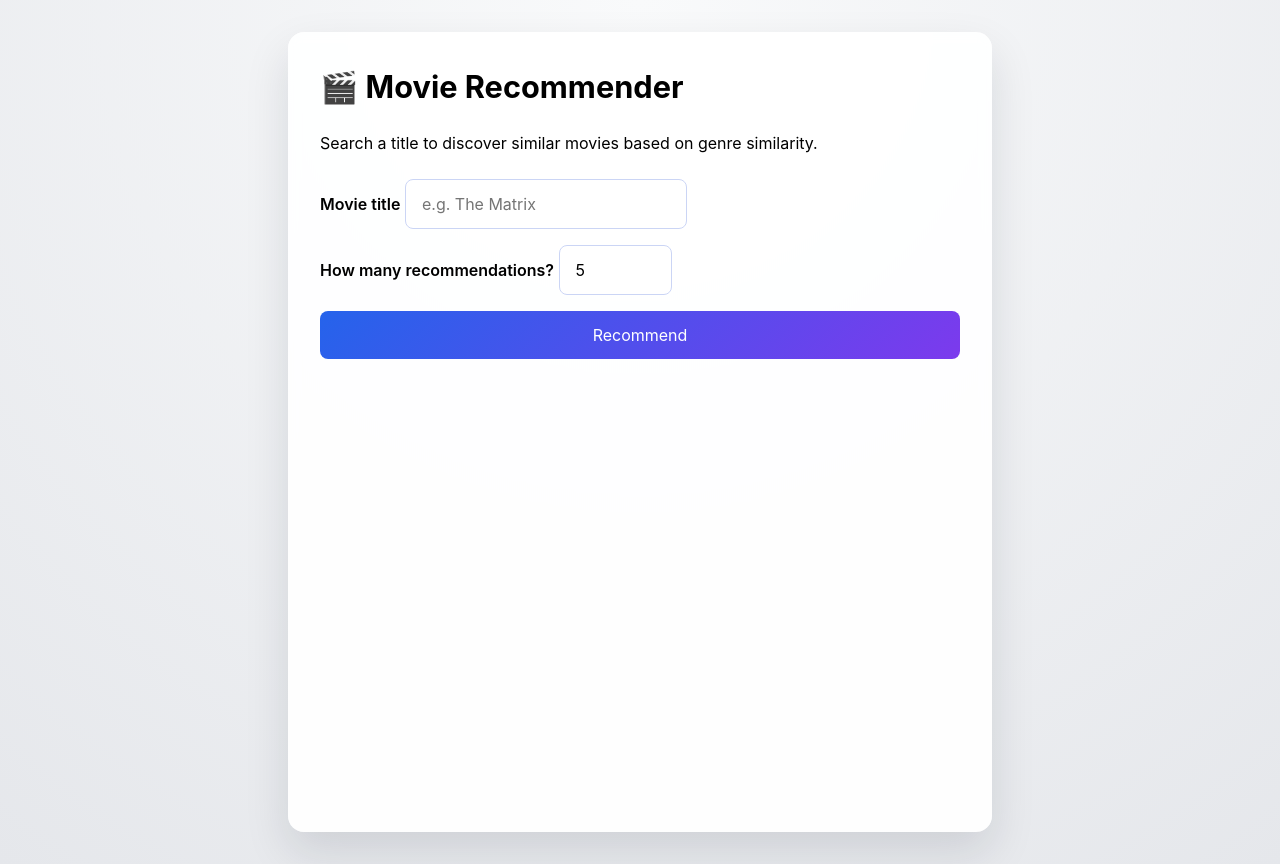
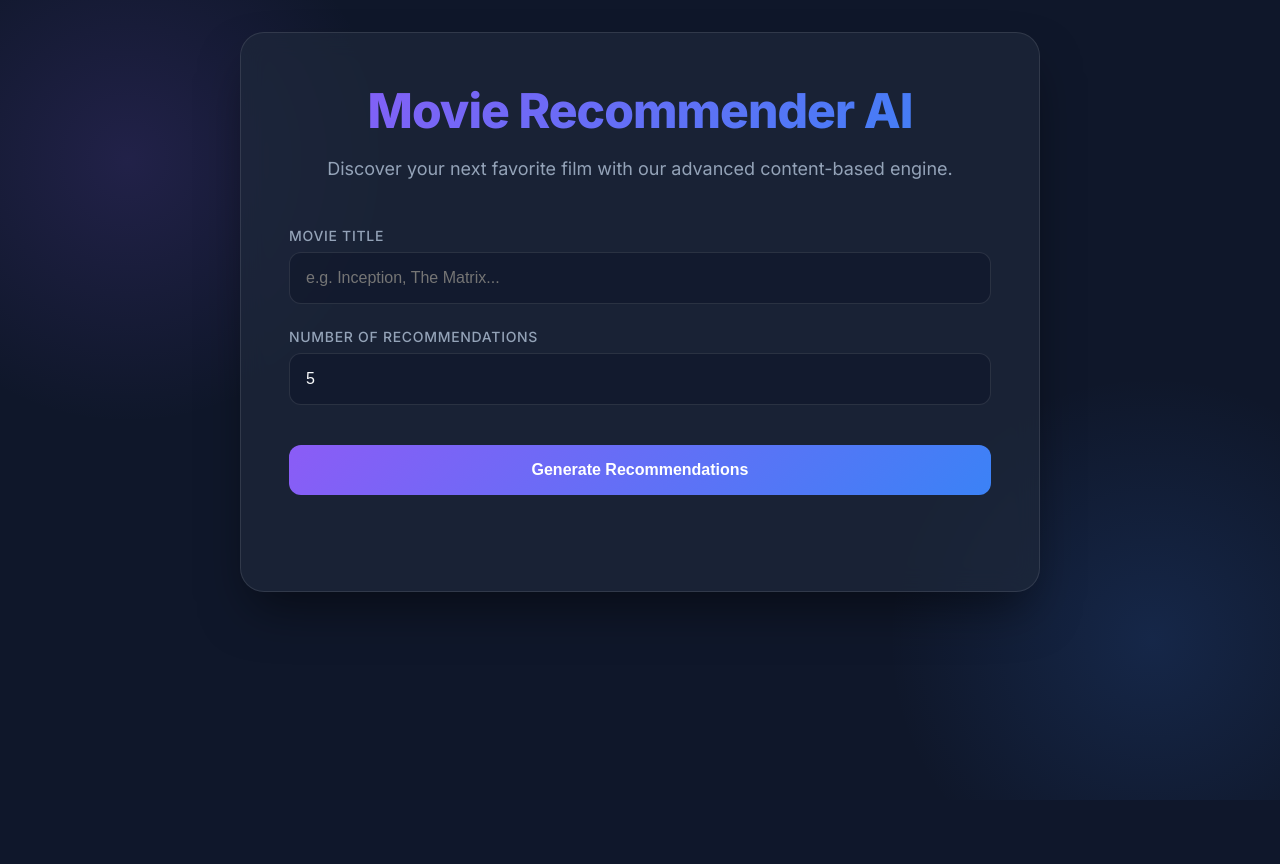
Before and after one commit to vrajgosai/movie-recommender-api, a Flask app: page / in a window 1280 px wide. After the commit the page ends 791 px from the top, so only its background shows below. Run offline with Flask 3, Linux system fonts and the light colour scheme; some libraries are stand-ins or nearby versions.

Commit message:
ui updated

```diff
--- /dev/null
+++ b/static/style.css
@@ -0,0 +1,251 @@
+/* Modern Reset */
+*, *::before, *::after {
+  box-sizing: border-box;
+}
+
+:root {
+  --bg-color: #0f172a;
+  --card-bg: #1e293b;
+  --text-primary: #f8fafc;
+  --text-secondary: #94a3b8;
+  --accent-primary: #8b5cf6;
+  --accent-secondary: #3b82f6;
+  --accent-gradient: linear-gradient(135deg, var(--accent-primary), var(--accent-secondary));
+  --danger: #ef4444;
+  --success: #22c55e;
+  --font-sans: 'Inter', system-ui, -apple-system, sans-serif;
+}
+
+body {
+  margin: 0;
+  font-family: var(--font-sans);
+  background-color: var(--bg-color);
+  color: var(--text-primary);
+  min-height: 100vh;
+  display: flex;
+  flex-direction: column;
+  align-items: center;
+  padding: 2rem;
+  background-image:
+    radial-gradient(circle at 10% 20%, rgba(139, 92, 246, 0.15) 0%, transparent 20%),
+    radial-gradient(circle at 90% 80%, rgba(59, 130, 246, 0.15) 0%, transparent 20%);
+}
+
+main {
+  width: 100%;
+  max-width: 800px;
+  background: rgba(30, 41, 59, 0.7);
+  backdrop-filter: blur(12px);
+  border: 1px solid rgba(255, 255, 255, 0.1);
+  border-radius: 24px;
+  padding: 3rem;
+  box-shadow: 0 25px 50px -12px rgba(0, 0, 0, 0.5);
+}
+
+/* Typography */
+h1 {
+  font-size: 3rem;
+  font-weight: 800;
+  margin: 0 0 1rem;
+  background: var(--accent-gradient);
+  -webkit-background-clip: text;
+  -webkit-text-fill-color: transparent;
+  letter-spacing: -0.02em;
+  text-align: center;
+}
+
+.subtitle {
+  text-align: center;
+  color: var(--text-secondary);
+  font-size: 1.125rem;
+  margin-bottom: 3rem;
+}
+
+/* Form Elements */
+form {
+  display: grid;
+  gap: 1.5rem;
+  margin-bottom: 3rem;
+}
+
+.input-group {
+  display: flex;
+  flex-direction: column;
+  gap: 0.5rem;
+}
+
+label {
+  font-weight: 500;
+  font-size: 0.875rem;
+  color: var(--text-secondary);
+  text-transform: uppercase;
+  letter-spacing: 0.05em;
+}
+
+input {
+  background: rgba(15, 23, 42, 0.6);
+  border: 1px solid rgba(255, 255, 255, 0.1);
+  color: var(--text-primary);
+  padding: 1rem;
+  border-radius: 12px;
+  font-size: 1rem;
+  transition: all 0.2s ease;
+}
+
+input:focus {
+  outline: none;
+  border-color: var(--accent-primary);
+  box-shadow: 0 0 0 4px rgba(139, 92, 246, 0.1);
+}
+
+button {
+  background: var(--accent-gradient);
+  color: white;
+  border: none;
+  padding: 1rem;
+  border-radius: 12px;
+  font-size: 1rem;
+  font-weight: 600;
+  cursor: pointer;
+  transition: transform 0.1s ease, opacity 0.2s ease;
+  margin-top: 1rem;
+}
+
+button:hover {
+  opacity: 0.9;
+  transform: translateY(-1px);
+}
+
+button:active {
+  transform: translateY(0);
+}
+
+button:disabled {
+  opacity: 0.5;
+  cursor: not-allowed;
+  transform: none;
+}
+
+/* Results Section */
+#results h2 {
+  font-size: 1.5rem;
+  margin-bottom: 1.5rem;
+  color: var(--text-primary);
+  display: flex;
+  align-items: center;
+  gap: 0.5rem;
+}
+
+.movie-list {
+  list-style: none;
+  padding: 0;
+  display: grid;
+  gap: 1rem;
+}
+
+.movie-card {
+  background: rgba(255, 255, 255, 0.03);
+  border: 1px solid rgba(255, 255, 255, 0.05);
+  border-radius: 16px;
+  padding: 1.5rem;
+  transition: transform 0.2s ease, background-color 0.2s ease;
+  animation: slideIn 0.3s ease-out forwards;
+  opacity: 0;
+}
+
+.movie-card:hover {
+  background: rgba(255, 255, 255, 0.06);
+  transform: scale(1.01);
+}
+
+.movie-header {
+  display: flex;
+  justify-content: space-between;
+  align-items: baseline;
+  margin-bottom: 0.5rem;
+}
+
+.movie-title {
+  font-size: 1.25rem;
+  font-weight: 700;
+  color: var(--text-primary);
+}
+
+.movie-meta {
+  display: flex;
+  gap: 1rem;
+  font-size: 0.875rem;
+  color: var(--text-secondary);
+  align-items: center;
+}
+
+.match-score {
+  background: rgba(139, 92, 246, 0.2);
+  color: #c4b5fd;
+  padding: 0.25rem 0.75rem;
+  border-radius: 999px;
+  font-weight: 600;
+  font-size: 0.75rem;
+}
+
+.movie-overview {
+  color: var(--text-secondary);
+  font-size: 0.95rem;
+  line-height: 1.6;
+  margin: 0.75rem 0 0;
+  display: -webkit-box;
+  -webkit-line-clamp: 2;
+  -webkit-box-orient: vertical;
+  overflow: hidden;
+}
+
+/* Suggestions */
+.suggestions {
+  background: rgba(234, 179, 8, 0.1);
+  border: 1px solid rgba(234, 179, 8, 0.2);
+  border-radius: 12px;
+  padding: 1.5rem;
+  color: #fef08a;
+}
+
+.suggestions ul {
+  display: flex;
+  flex-wrap: wrap;
+  gap: 0.5rem;
+  padding: 0;
+  list-style: none;
+  margin-top: 1rem;
+}
+
+.suggestions li {
+  background: rgba(234, 179, 8, 0.2);
+  padding: 0.25rem 0.75rem;
+  border-radius: 999px;
+  font-size: 0.875rem;
+}
+
+/* Animations */
+@keyframes slideIn {
+  from {
+    opacity: 0;
+    transform: translateY(10px);
+  }
+  to {
+    opacity: 1;
+    transform: translateY(0);
+  }
+}
+
+/* Stagger animation for list items */
+.movie-card:nth-child(1) { animation-delay: 0.05s; }
+.movie-card:nth-child(2) { animation-delay: 0.1s; }
+.movie-card:nth-child(3) { animation-delay: 0.15s; }
+.movie-card:nth-child(4) { animation-delay: 0.2s; }
+.movie-card:nth-child(5) { animation-delay: 0.25s; }
+
+/* Responsive */
+@media (max-width: 640px) {
+  body { padding: 1rem; }
+  main { padding: 1.5rem; }
+  h1 { font-size: 2rem; }
+}
--- a/templates/index.html
+++ b/templates/index.html
@@ -3,118 +3,34 @@
   <head>
     <meta charset="utf-8" />
     <meta name="viewport" content="width=device-width, initial-scale=1" />
-    <title>Movie Recommender Demo</title>
-    <style>
-      :root {
-        color-scheme: light dark;
-        font-family: "Inter", -apple-system, BlinkMacSystemFont, "Segoe UI", sans-serif;
-        line-height: 1.5;
-      }
-
-      body {
-        margin: 0;
-        padding: 2rem;
-        display: flex;
-        min-height: 100vh;
-        justify-content: center;
-        background: radial-gradient(circle at top, #f9fafb, #e5e7eb);
-      }
-
-      main {
-        max-width: 640px;
-        width: 100%;
-        padding: 2rem;
-        border-radius: 16px;
-        box-shadow: 0 20px 45px rgba(15, 23, 42, 0.12);
-        background: rgba(255, 255, 255, 0.92);
-        backdrop-filter: blur(6px);
-      }
-
-      h1 {
-        font-size: clamp(1.8rem, 2.4vw, 2.4rem);
-        margin-top: 0;
-      }
-
-      form {
-        display: grid;
-        gap: 1rem;
-        margin-top: 1.5rem;
-      }
-
-      label {
-        font-weight: 600;
-      }
-
-      input,
-      button {
-        font: inherit;
-        padding: 0.75rem 1rem;
-        border-radius: 8px;
-        border: 1px solid #cbd5f5;
-      }
-
-      input:focus {
-        outline: 2px solid #2563eb;
-        border-color: transparent;
-      }
-
-      button {
-        background: linear-gradient(135deg, #2563eb, #7c3aed);
-        color: white;
-        border: none;
-        cursor: pointer;
-      }
-
-      button:disabled {
-        opacity: 0.6;
-        cursor: wait;
-      }
-
-      ul {
-        list-style: none;
-        padding: 0;
-        margin: 1.5rem 0 0;
-      }
-
-      li {
-        padding: 0.6rem 0.75rem;
-        border-radius: 8px;
-        background: rgba(37, 99, 235, 0.08);
-        margin-bottom: 0.5rem;
-        display: flex;
-        justify-content: space-between;
-      }
-
-      .score {
-        font-weight: 600;
-        color: #1d4ed8;
-      }
-
-      .suggestions {
-        margin-top: 1.5rem;
-        padding: 1rem;
-        border-radius: 12px;
-        background: rgba(251, 191, 36, 0.15);
-      }
-    </style>
+    <title>Movie Recommender AI</title>
+    <link rel="preconnect" href="https://fonts.googleapis.com">
+    <link rel="preconnect" href="https://fonts.gstatic.com" crossorigin>
+    <link href="https://fonts.googleapis.com/css2?family=Inter:wght@400;500;600;700;800&display=swap" rel="stylesheet">
+    <link rel="stylesheet" href="/static/style.css">
   </head>
   <body>
     <main>
-      <h1>🎬 Movie Recommender</h1>
-      <p>Search a title to discover similar movies based on genre similarity.</p>
+      <h1>Movie Recommender AI</h1>
+      <p class="subtitle">Discover your next favorite film with our advanced content-based engine.</p>
+
       <form id="search-form">
-        <div>
-          <label for="title">Movie title</label>
-          <input id="title" name="title" placeholder="e.g. The Matrix" required />
+        <div class="input-group">
+          <label for="title">Movie Title</label>
+          <input id="title" name="title" placeholder="e.g. Inception, The Matrix..." required autocomplete="off" />
         </div>
-        <div>
-          <label for="limit">How many recommendations?</label>
+
+        <div class="input-group">
+          <label for="limit">Number of Recommendations</label>
           <input id="limit" name="limit" type="number" value="5" min="1" max="20" />
         </div>
-        <button type="submit">Recommend</button>
+
+        <button type="submit">Generate Recommendations</button>
       </form>
+
       <section id="results"></section>
     </main>
+
     <script>
       const form = document.getElementById("search-form");
       const resultsContainer = document.getElementById("results");
@@ -125,8 +41,12 @@
         const params = new URLSearchParams(formData);
 
         const submitButton = form.querySelector("button[type='submit']");
+        const originalBtnText = submitButton.innerText;
         submitButton.disabled = true;
-        resultsContainer.innerHTML = "<p>Loading recommendations...</p>";
+        submitButton.innerText = "Analyzing...";
+
+        // Clear previous results with a fade out effect if needed, but simple clear is fine
+        resultsContainer.innerHTML = "";
 
         try {
           const response = await fetch(`/api/recommend?${params.toString()}`);
@@ -137,35 +57,47 @@
           }
 
           if (payload.recommendations?.length) {
+            const listItems = payload.recommendations.map(rec => {
+              const percentage = Math.round(rec.score * 100);
+              return `
+                <li class="movie-card">
+                  <div class="movie-header">
+                    <span class="movie-title">${rec.title} <span style="color: var(--text-secondary); font-weight: 400;">(${rec.year})</span></span>
+                    <span class="match-score">${percentage}% Match</span>
+                  </div>
+                  <div class="movie-meta">
+                    <span>⭐ ${rec.rating.toFixed(1)}</span>
+                  </div>
+                  <p class="movie-overview">${rec.overview}</p>
+                </li>
+              `;
+            }).join("");
+
             resultsContainer.innerHTML = `
-              <h2>Top matches</h2>
-              <ul>
-                ${payload.recommendations
-                  .map(
-                    (rec) => `
-                      <li>
-                        <span>${rec.title}</span>
-                        <span class="score">${rec.score.toFixed(3)}</span>
-                      </li>
-                    `
-                  )
-                  .join("")}
+              <h2>✨ Top Matches</h2>
+              <ul class="movie-list">
+                ${listItems}
               </ul>
             `;
           } else {
             const suggestionMarkup = payload.suggestions?.length
               ? `<div class="suggestions">
-                   <strong>No exact match.</strong>
-                   <p>Maybe try:</p>
+                   <strong>No exact match found.</strong>
+                   <p>Did you mean one of these?</p>
                    <ul>${payload.suggestions.map((s) => `<li>${s}</li>`).join("")}</ul>
                  </div>`
               : "";
-            resultsContainer.innerHTML = `<p>No recommendations yet.</p>${suggestionMarkup}`;
+            resultsContainer.innerHTML = `<p style="text-align: center; color: var(--text-secondary);">No recommendations found.</p>${suggestionMarkup}`;
           }
         } catch (error) {
-          resultsContainer.innerHTML = `<p style="color: #dc2626;">${error.message}</p>`;
+          resultsContainer.innerHTML = `
+            <div style="background: rgba(239, 68, 68, 0.1); border: 1px solid var(--danger); padding: 1rem; border-radius: 12px; color: #fca5a5;">
+              <strong>Error:</strong> ${error.message}
+            </div>
+          `;
         } finally {
           submitButton.disabled = false;
+          submitButton.innerText = originalBtnText;
         }
       });
     </script>
```
Also changed, not shown: movie_recommender/data.py (+15 -2 lines), movie_recommender/recommender.py (+21 -4 lines), README.md.
